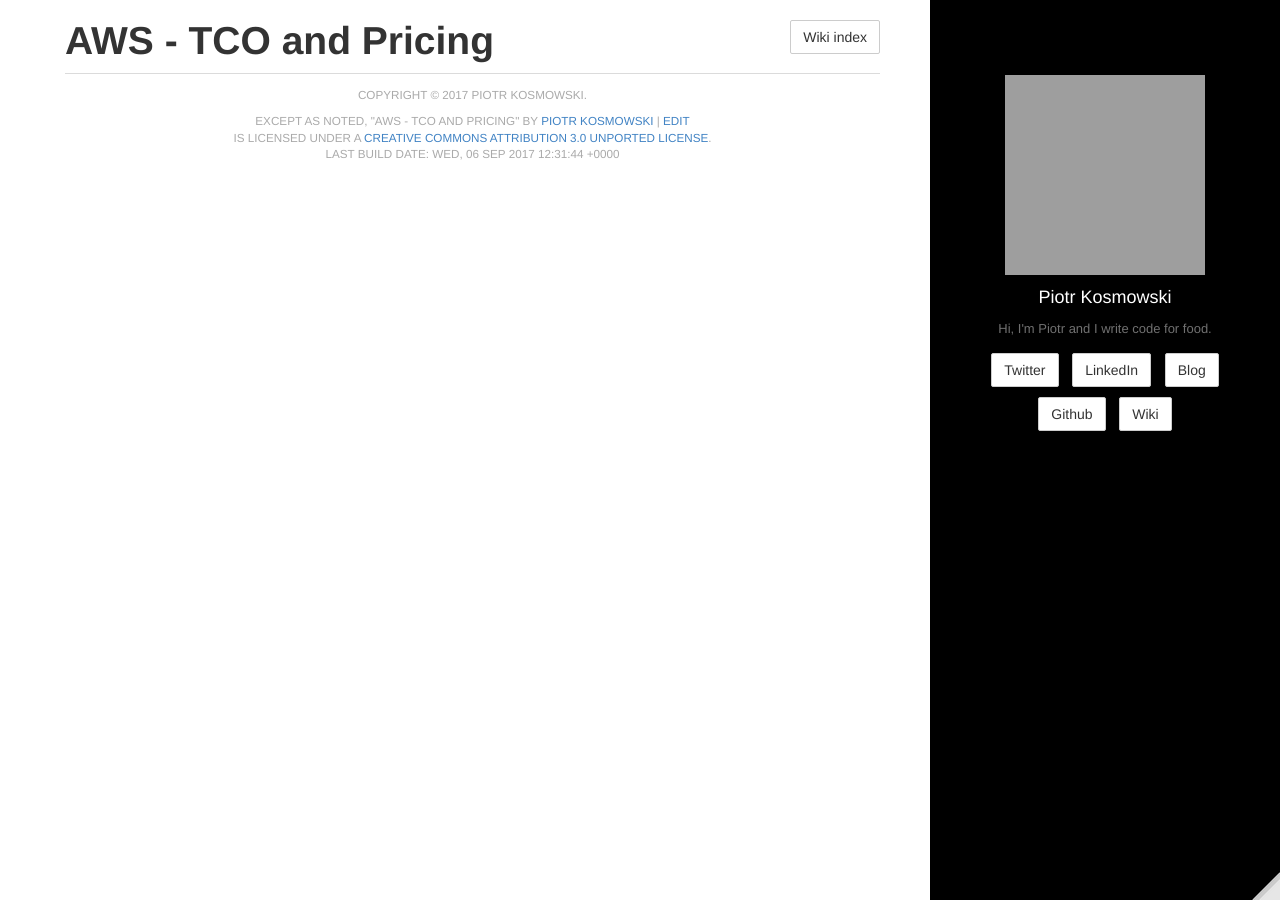
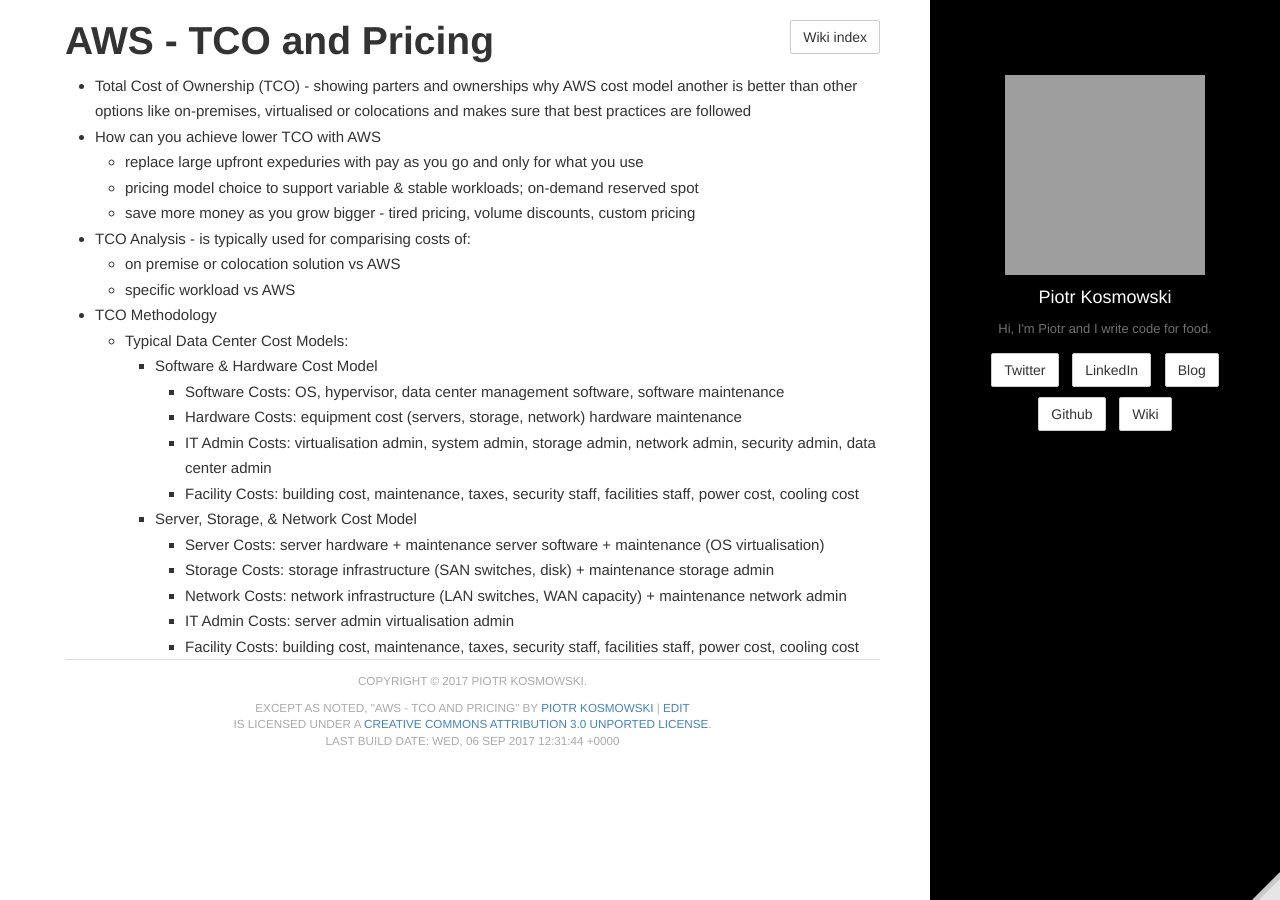
Before and after one commit to kospiotr/kospiotr.github.io, a Jekyll site: the page built from wiki/aws-tco-and-pricing.md, in a window 1280 px wide. Built offline with Jekyll 4.4.1, drawn with Linux system fonts in a browser that asks for light colours; grey boxes are pictures that could not be loaded.

Commit message:
Update aws-tco-and-pricing.md

```diff
--- a/wiki/aws-tco-and-pricing.md
+++ b/wiki/aws-tco-and-pricing.md
@@ -5,3 +5,25 @@
 toc: false
 editurl: wiki/aws-tco-and-pricing.md
 ---
+
+* Total Cost of Ownership (TCO) - showing parters and ownerships why AWS cost model another is better than other options like on-premises, virtualised or colocations and makes sure that best practices are followed
+* How can you achieve lower TCO with AWS
+  * replace large upfront expeduries with pay as you go and only for what you use
+  * pricing model choice to support variable & stable workloads; on-demand reserved spot
+  * save more money as you grow bigger - tired pricing, volume discounts, custom pricing
+* TCO Analysis - is typically used for comparising costs of:
+  * on premise or colocation solution vs AWS
+  * specific workload vs AWS
+* TCO Methodology
+  * Typical Data Center Cost Models:
+    * Software & Hardware Cost Model
+      * Software Costs: OS, hypervisor, data center management software, software maintenance
+      * Hardware Costs: equipment cost (servers, storage, network) hardware maintenance
+      * IT Admin Costs: virtualisation admin, system admin, storage admin, network admin, security admin, data center admin
+      * Facility Costs: building cost, maintenance, taxes, security staff, facilities staff, power cost, cooling cost
+    * Server, Storage, & Network Cost Model
+      * Server Costs: server hardware + maintenance server software + maintenance (OS virtualisation)
+      * Storage Costs: storage infrastructure (SAN switches, disk) + maintenance storage admin
+      * Network Costs: network infrastructure (LAN switches, WAN capacity) + maintenance network admin
+      * IT Admin Costs: server admin virtualisation admin
+      * Facility Costs: building cost, maintenance, taxes, security staff, facilities staff, power cost, cooling cost
```
